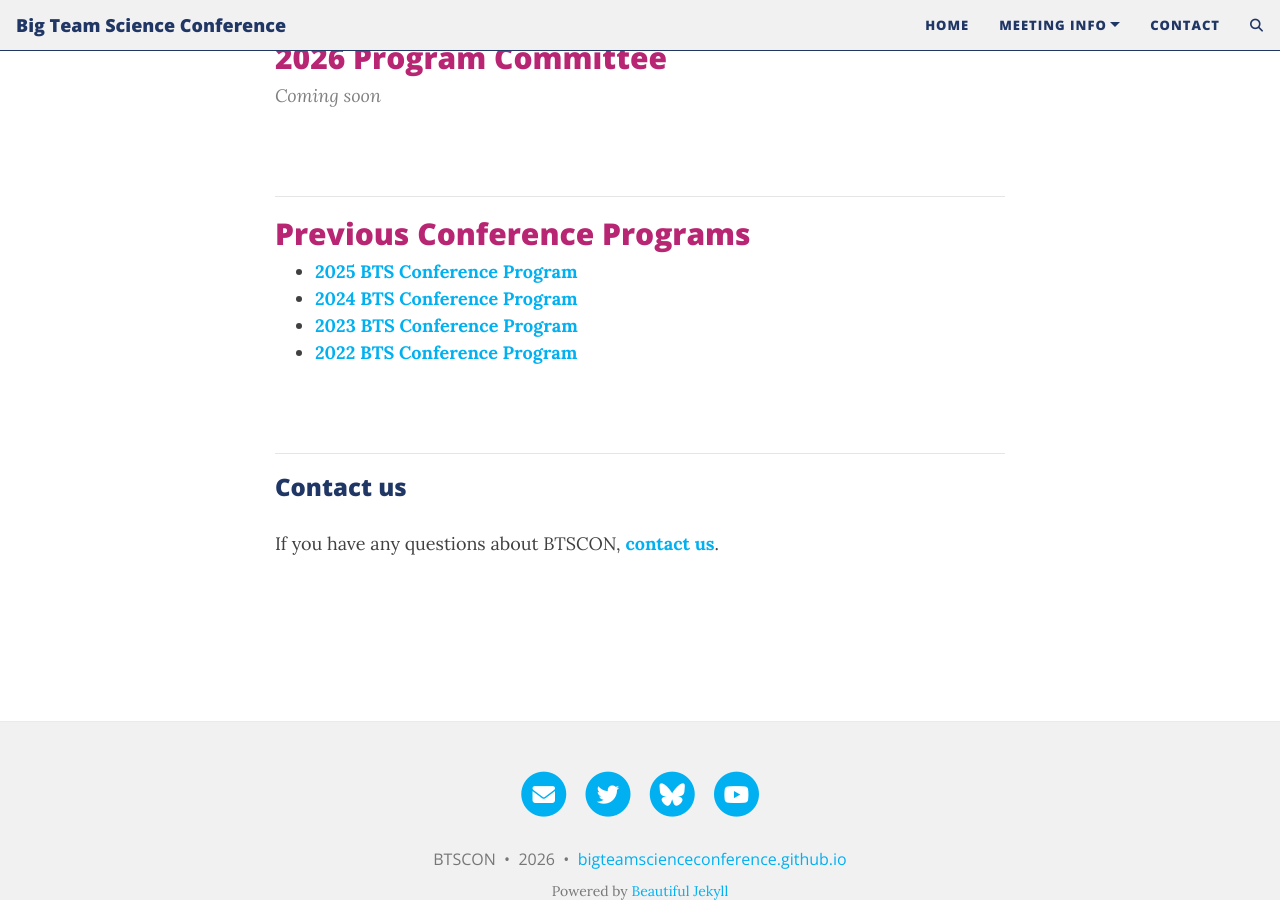
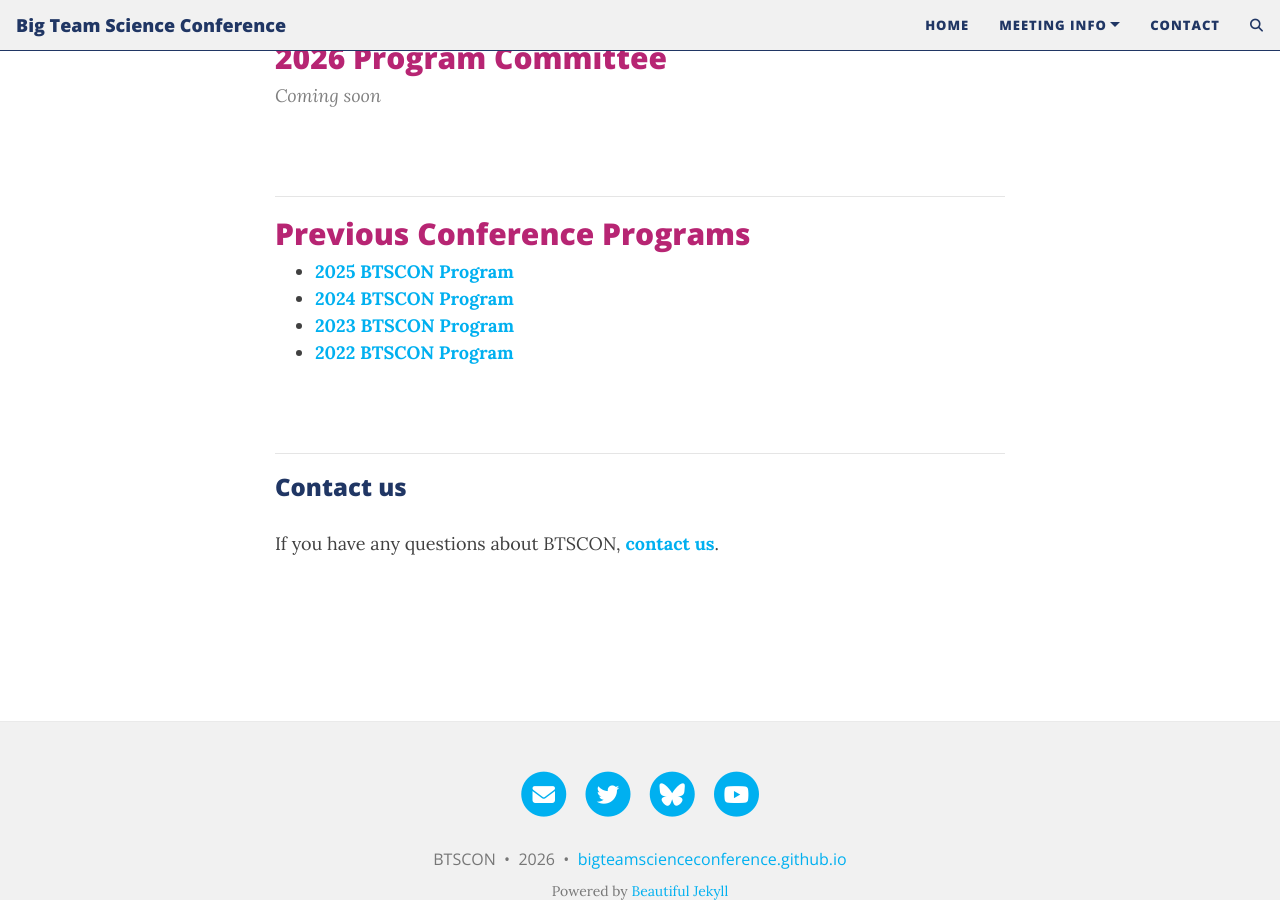
Before and after one commit to bigteamscienceconference/bigteamscienceconference.github.io, a Jekyll site: the page built from program.md, in a window 1280 px wide and 900 px high, scrolled down 624 px. Built offline with Jekyll 4.4.1, drawn with Linux system fonts in a browser that asks for light colours; comment, search, counter and statistics services are not loaded.

Commit message:
Update program.md

```diff
--- a/program.md
+++ b/program.md
@@ -44,10 +44,10 @@ title: program
 
 ## Previous Conference Programs
 
-* <a href="https://docs.google.com/document/d/1jLYjmY4n-MC09vG3xA-C4ZLvZGdpey23N3dJ6l38hSw/edit?usp=sharing" target="blank"><b>2025 BTS Conference Program</b></a>
-* <a href="https://docs.google.com/document/d/e/2PACX-1vRLOKvaZdo58azXRvuO6jT-9YdvJ6TqJa5Yz-rcp3nfI4w-FJlg_0T3zDk_W0vqPXD-NVonQdxa1-M5/pub" target="blank"><b>2024 BTS Conference Program</b></a>
-* <a href="https://docs.google.com/document/d/1oaoYdM5wclx9PRBcThPSmPXMQvmGHZB2qbF-h7c_vok/edit?usp=sharing" target="blank"><b>2023 BTS Conference Program</b></a>
-* <a href="https://docs.google.com/document/d/17m6t7or53uvFErIW_WHvegwlwV2Cq_rvG5ny-4cBkpM/edit?usp=sharing" target="blank"><b>2022 BTS Conference Program</b></a>
+* <a href="https://docs.google.com/document/d/1jLYjmY4n-MC09vG3xA-C4ZLvZGdpey23N3dJ6l38hSw/edit?usp=sharing" target="blank"><b>2025 BTSCON Program</b></a>
+* <a href="https://docs.google.com/document/d/e/2PACX-1vRLOKvaZdo58azXRvuO6jT-9YdvJ6TqJa5Yz-rcp3nfI4w-FJlg_0T3zDk_W0vqPXD-NVonQdxa1-M5/pub" target="blank"><b>2024 BTSCON Program</b></a>
+* <a href="https://docs.google.com/document/d/1oaoYdM5wclx9PRBcThPSmPXMQvmGHZB2qbF-h7c_vok/edit?usp=sharing" target="blank"><b>2023 BTSCON Program</b></a>
+* <a href="https://docs.google.com/document/d/17m6t7or53uvFErIW_WHvegwlwV2Cq_rvG5ny-4cBkpM/edit?usp=sharing" target="blank"><b>2022 BTSCON Program</b></a>
 
 <br>
 
```
